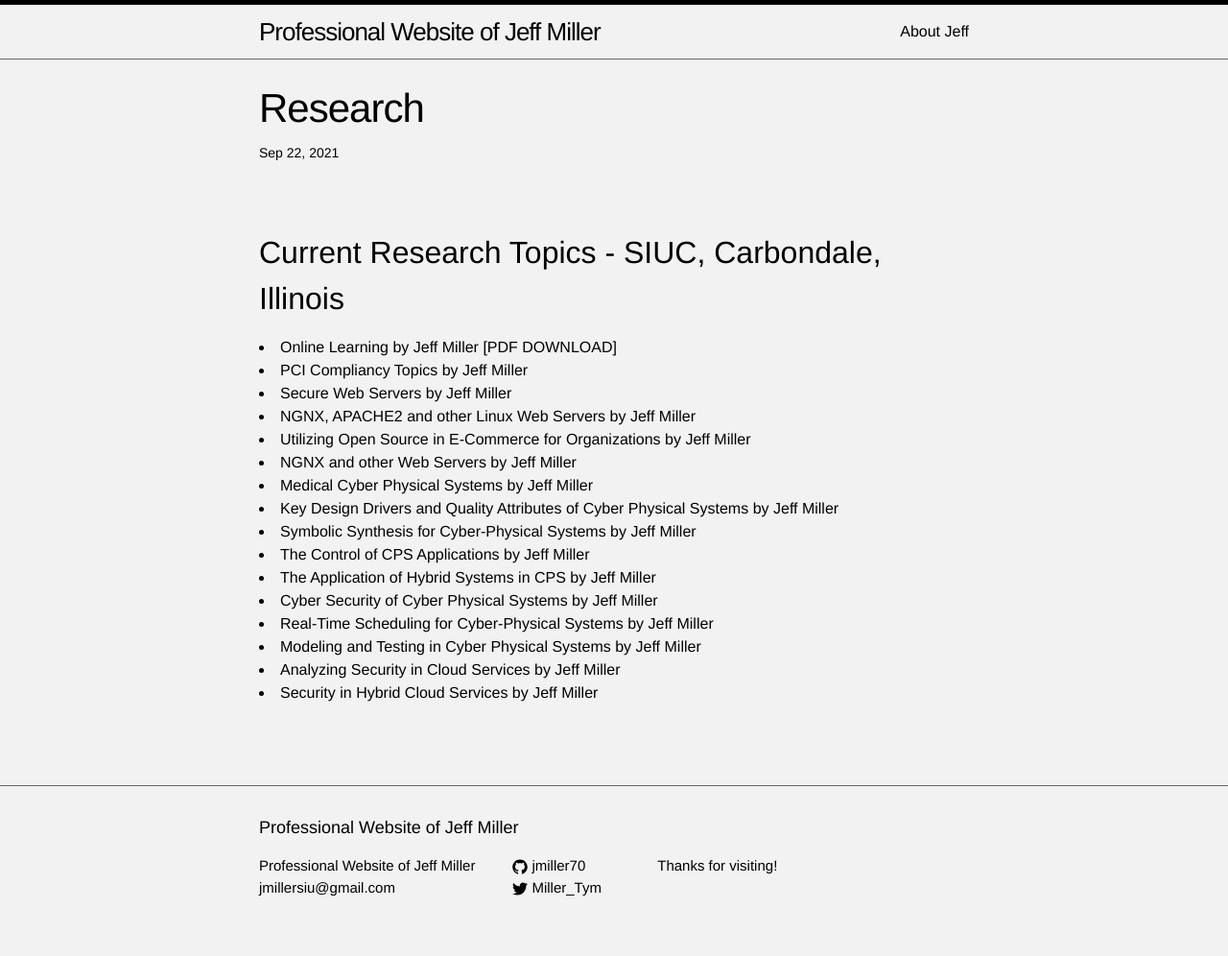
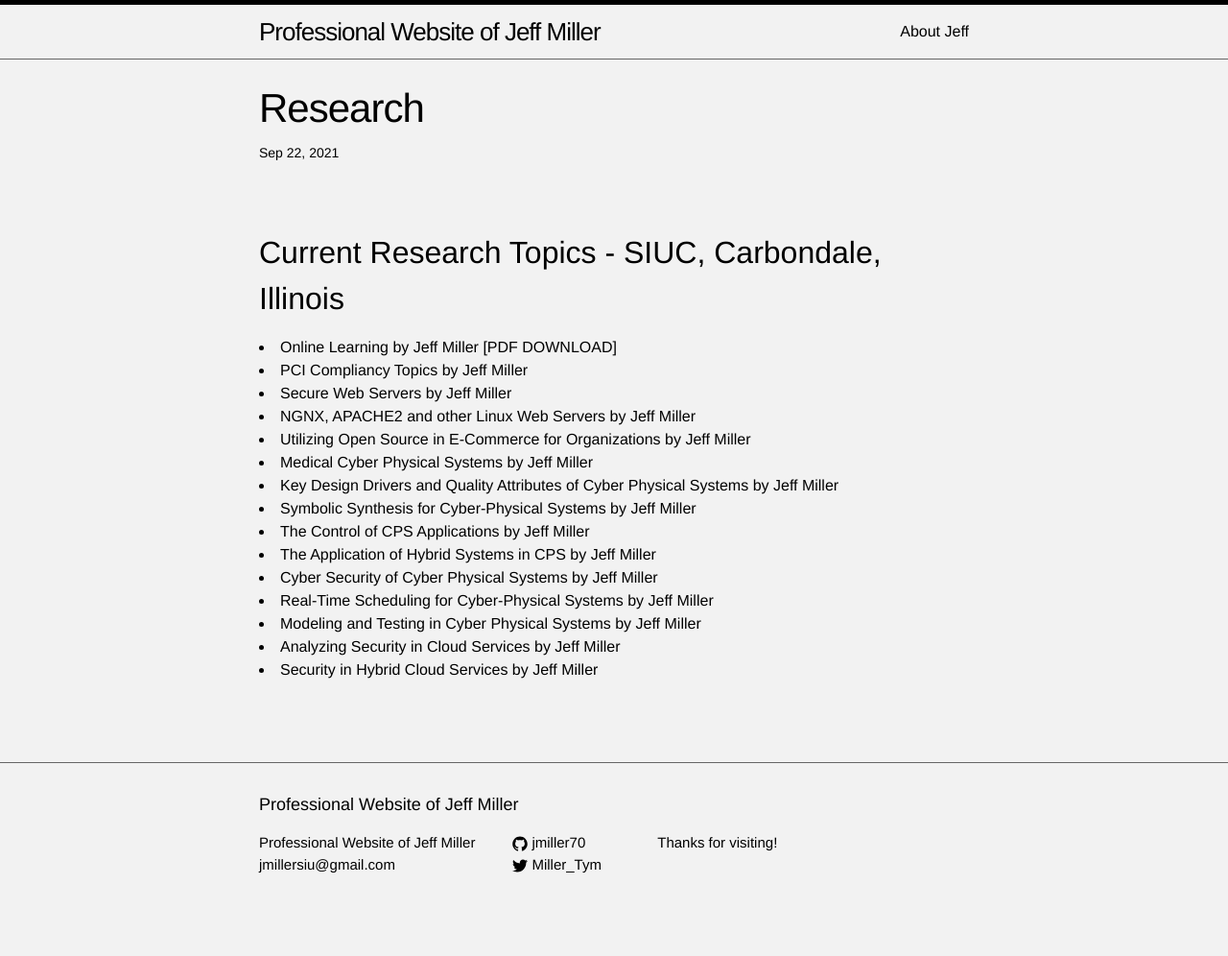
Before and after one commit to jmillersiu/jmillersiu.github.io, a Jekyll site: the page built from _posts/2021-09-22-research.markdown, in a window 1280 px wide. Shown: the whole page at 96% size. Built offline with Jekyll 4.4.1, drawn with Linux system fonts in a browser that asks for light colours; after the commit the page ends 972 px from its top, so only the background shows below that.

Commit message:
Update 2021-09-22-research.markdown

```diff
--- a/_posts/2021-09-22-research.markdown
+++ b/_posts/2021-09-22-research.markdown
@@ -13,7 +13,6 @@ Current Research Topics - SIUC, Carbondale, Illinois
 <li>Secure Web Servers by Jeff Miller</li>
 <li>NGNX, APACHE2 and other Linux Web Servers by Jeff Miller</li>
 <li>Utilizing Open Source in E-Commerce for Organizations by Jeff Miller</li>
-<li>NGNX and other Web Servers by Jeff Miller</li>
 <li>Medical Cyber Physical Systems by Jeff Miller</li>
 <li>Key Design Drivers and Quality Attributes of Cyber Physical Systems by Jeff Miller</li>
 <li>Symbolic Synthesis for Cyber-Physical Systems by Jeff Miller</li>
```
